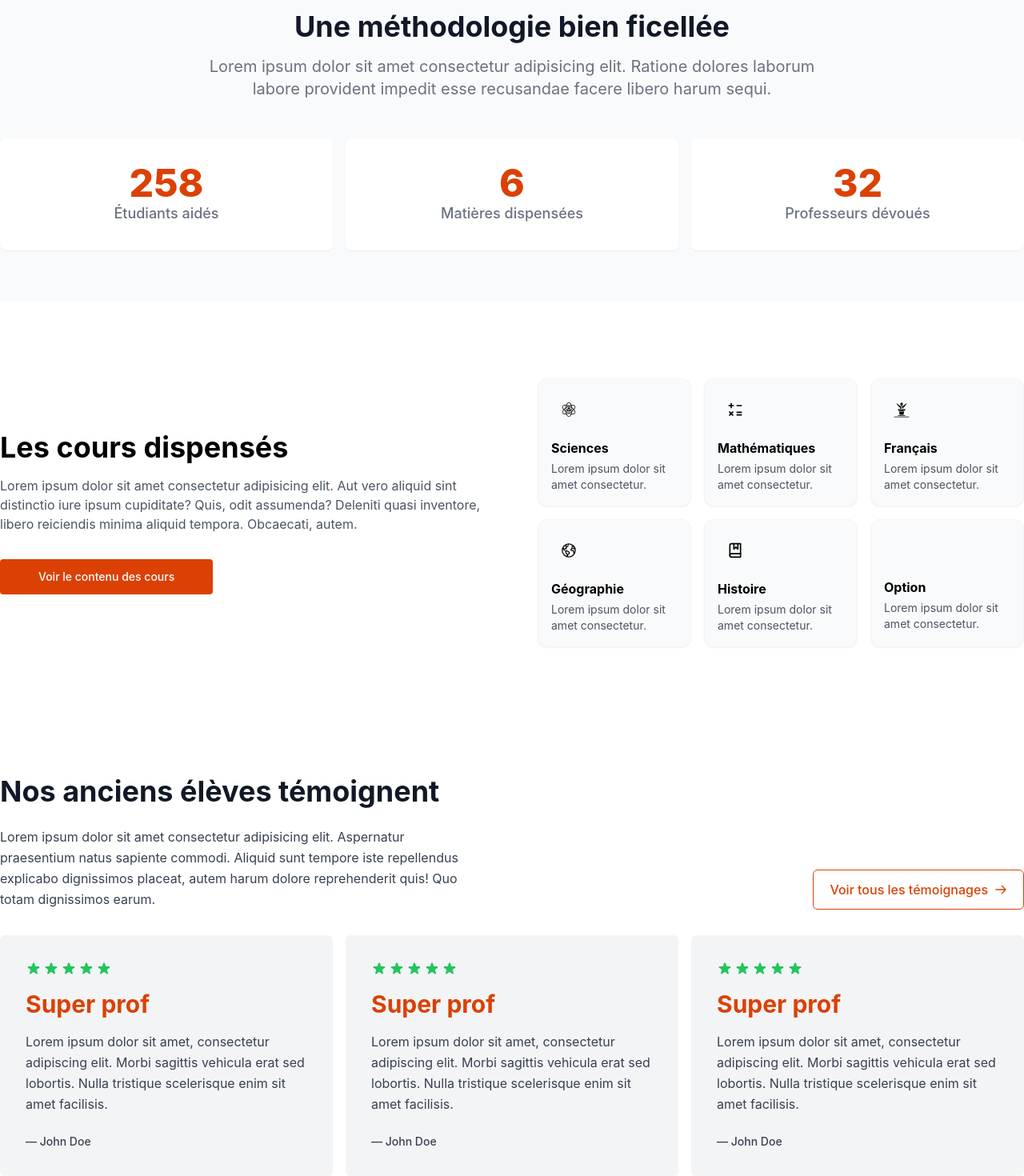
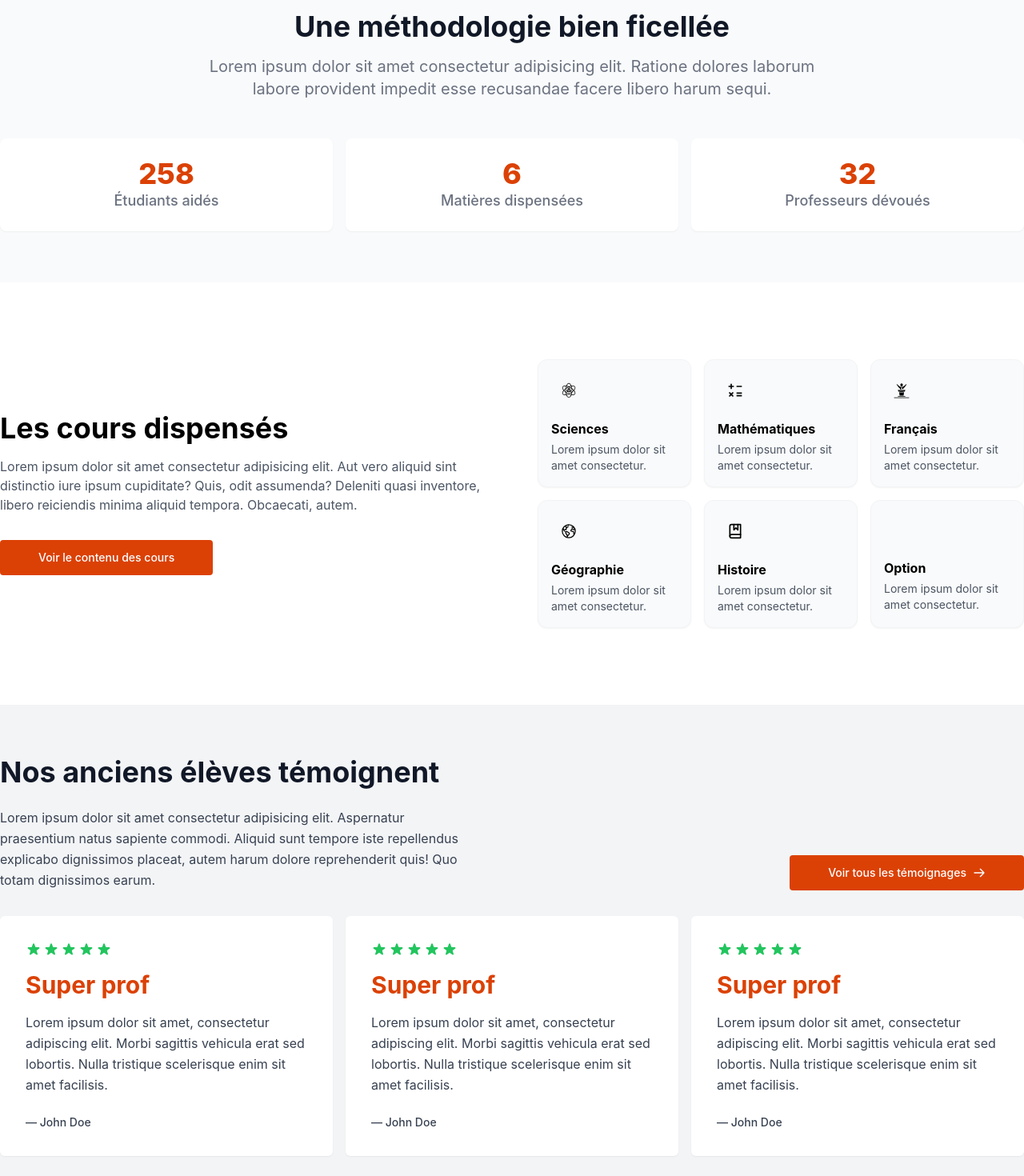
Before and after one commit to williambaele/classpro, a React (Create React App) app: page /temoignages in a window 1280 px wide. Shown: the part 1308-2778 px from the top of the page at 80% size. Built offline with nearby package versions, Linux system fonts and the light colour scheme; some icons are missing.

Commit message:
Minor fixes

```diff
--- a/src/components/Contact.js
+++ b/src/components/Contact.js
@@ -27,7 +27,7 @@ const Contact = () => {
         <h2 className=" text-3xl font-bold text-gray-900 sm:text-4xl">
           Inscrivez-vous et passez votre jury central
         </h2>
-        <p>
+        <p className="w-full md:w-2/3 mx-auto">
           Quisque bibendum elit malesuada risus pulvinar, non scelerisque ligula
           viverra. Suspendisse sit amet tellus eget urna placerat porta. Nam
           accumsan, dui sit amet mollis egestas, est sapien pretium nulla, vitae
--- a/src/components/Footer.js
+++ b/src/components/Footer.js
@@ -1,6 +1,6 @@
 import React from "react";
 import Logo from "../assets/images/logo.png";
-import { CiMail } from "react-icons/ci";
+import { FaEnvelope } from "react-icons/fa6";
 import { FaPhone } from "react-icons/fa6";
 import { FaMapMarkerAlt } from "react-icons/fa";
 
@@ -142,7 +142,7 @@ const Footer = () => {
                     href="mailto:prepamed@classpro.be"
                     class="text-gray-700 transition hover:opacity-75 flex gap-2 items-center"
                   >
-                    <CiMail />
+                    <FaEnvelope />
                     prepamed@classpro.be
                   </a>
                 </li>
--- a/src/components/Header.js
+++ b/src/components/Header.js
@@ -52,7 +52,7 @@ const Header = () => {
             <div className="flex items-center gap-4">
               <div className="sm:flex sm:gap-4">
                 <a
-                  className="rounded-md bg-[#DB4105] px-5 py-2.5 text-sm font-medium text-white shadow"
+                  className="rounded bg-[#DB4105] px-5 py-2.5 text-sm font-medium text-white shadow"
                   href="/#contact"
                 >
                   S'inscrire
--- a/src/components/Numbers.js
+++ b/src/components/Numbers.js
@@ -62,13 +62,13 @@ const Numbers = () => {
               {numbers.map((number, index) => (
                 <div
                   key={index}
-                  className="flex flex-col rounded-lg bg-white shadow-sm px-4 py-8 text-center hover:scale-105"
+                  className="flex flex-col rounded-lg bg-white shadow-sm px-4 py-2 md:py-6 text-center hover:scale-105"
                 >
-                  <dt className="order-last text-lg font-medium text-gray-500">
+                  <p className="order-last text-lg font-medium text-gray-500">
                     {number.title}
-                  </dt>
+                  </p>
 
-                  <dd className="text-4xl font-extrabold text-[#DB4105] md:text-5xl">
+                  <dd className="text-2xl font-extrabold text-[#DB4105] md:text-4xl">
                     <AnimatedNumber value={number.number} />
                   </dd>
                 </div>
--- a/src/components/TabLessons.js
+++ b/src/components/TabLessons.js
@@ -72,7 +72,7 @@ const TabLessons = () => {
         </p>
       </div>
       <div className="md:flex gap-6">
-        <ul className="grid grid-cols-3 gap-2 md:block space-y md:space-y-4 justify-around text-sm font-medium text-gray-500 mb-4 items-end">
+        <ul className="grid grid-cols-3 md:flex-grow gap-2 md:flex md:justify-between md:flex-col text-sm font-medium text-gray-500 mb-4 md:mb-0">
           {lessons.map((title, index) => (
             <li key={index} onClick={() => setActiveTab(index)}>
               <div
--- a/src/components/Testimonials.js
+++ b/src/components/Testimonials.js
@@ -47,8 +47,8 @@ const Testimonials = () => {
   };
 
   return (
-    <section class="mx-auto container px-4 md:px-0" id="temoignages">
-      <div class="py-16">
+    <div class="bg-gray-100" id="temoignages">
+      <div class="py-16 mx-auto container px-4 md:px-0">
         <div class="md:flex md:items-end md:justify-between">
           <div class="max-w-xl">
             <h2 className="text-3xl font-bold text-gray-900 sm:text-4xl">
@@ -65,7 +65,7 @@ const Testimonials = () => {
 
           <button
             onClick={handleReadAllClick}
-            class="mt-6 inline-flex shrink-0 items-center gap-2 rounded-md border border-[#DB4105] px-5 py-3 text-[#DB4105] transition hover:bg-[#DB4105] hover:text-white md:mt-0"
+            class="mt-6 rounded bg-[#DB4105] px-12 py-3 text-sm font-medium text-white transition hover:bg-white hover:text-[#DB4105] hover:border-[#DB4105] hover:border flex items-center gap-2"
           >
             <span class="font-medium"> Voir tous les témoignages </span>
 
@@ -89,7 +89,7 @@ const Testimonials = () => {
           {testimonials.slice(0, displayedTestimonials).map((item, index) => (
             <div
               key={index}
-              className="bg-gray-100 flex h-full flex-col justify-between p-6 shadow-sm sm:p-8 rounded-md hover:bg-white hover:border"
+              className="bg-white shadow-sm flex h-full flex-col justify-between p-6 shadow-sm sm:p-8 rounded-md hover:bg-white hover:border"
             >
               <div>
                 <div class="flex gap-0.5 text-green-500">
@@ -157,7 +157,7 @@ const Testimonials = () => {
           ))}
         </div>
       </div>
-    </section>
+    </div>
   );
 };
 
```
